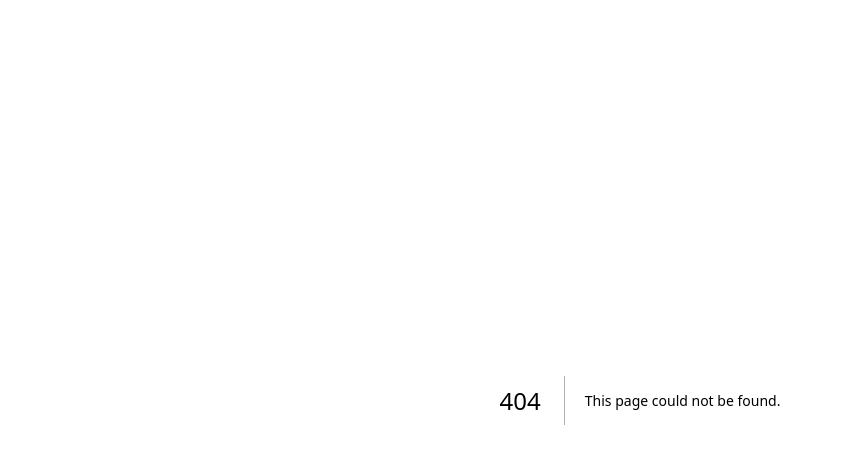
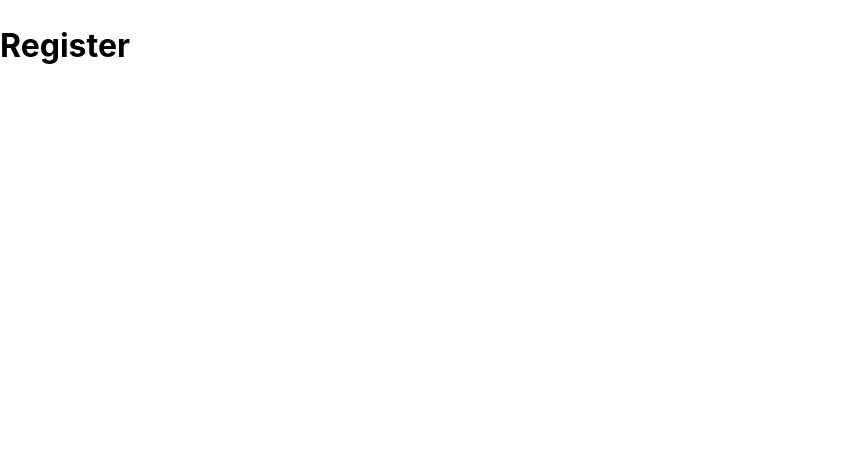
Before and after one commit to zbrandon98/tattooParlor, a Next.js app in the folder client/: page /register in a window 1280 px wide. Before the commit this address had no page. Shown: the top 464 px of the page, without its empty margins (0-841 px from the left). Built offline with nearby package versions, Linux system fonts and the light colour scheme.

Commit message:
added register page template

```diff
--- a/client/src/app/signup/page.tsx
+++ b/client/src/app/login/page.tsx
@@ -10,7 +10,7 @@ import {
     Group,
     Button,
   } from '@mantine/core';
-  import classes from './Signup.module.css';
+  import classes from './Login.module.css';
 
   export default function Login() {
     return (
--- /dev/null
+++ b/client/src/app/register/Register.module.css
@@ -0,0 +1,4 @@
+.registerContainer {
+    display: flex
+
+}
--- /dev/null
+++ b/client/src/app/register/page.tsx
@@ -0,0 +1,7 @@
+import classes from './Register.module.css'
+export default function Register() {
+    return(
+    <div className='classes.registerContainer'>
+        <h1>Register</h1>
+    </div>)
+}
```
Also changed, not shown: client/src/app/login/Login.module.css (renamed from client/src/app/signup/Login.module.css).
